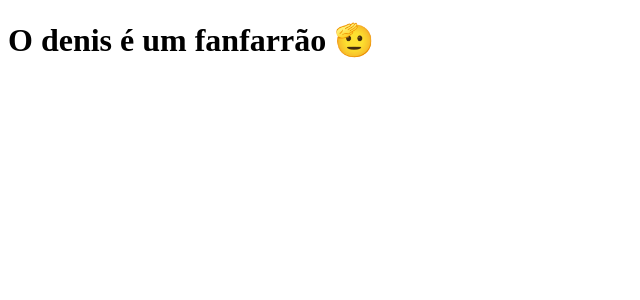
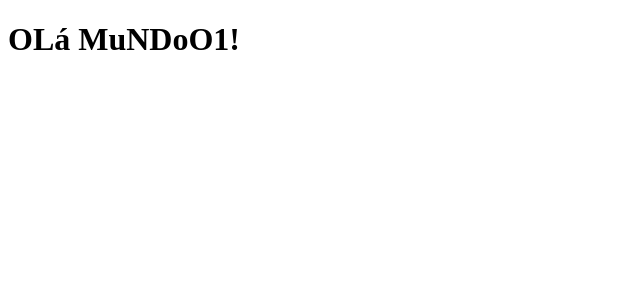
Before and after one commit to Blzvini/WIP, a Next.js app: page / in a window 1280 px wide. Shown: the top 300 px of the page, without its empty margins (0-640 px from the left). Built offline with nearby package versions, Linux system fonts and the light colour scheme.

Commit message:
feat: add a new message on index.js

```diff
--- a/pages/index.js
+++ b/pages/index.js
@@ -1,5 +1,5 @@
 function Home() {
-  return <h1>O denis é um fanfarrão 🫡</h1>;
+  return <h1>OLá MuNDoO1!</h1>;
 }
 
 export default Home;
```
